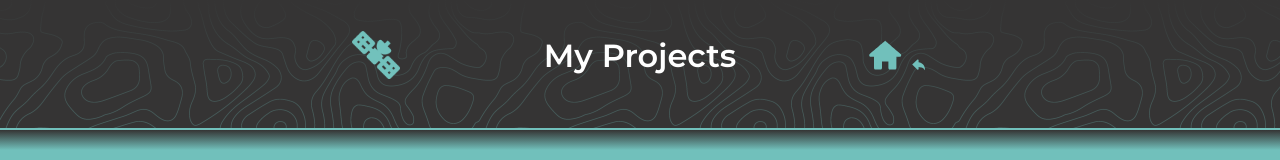
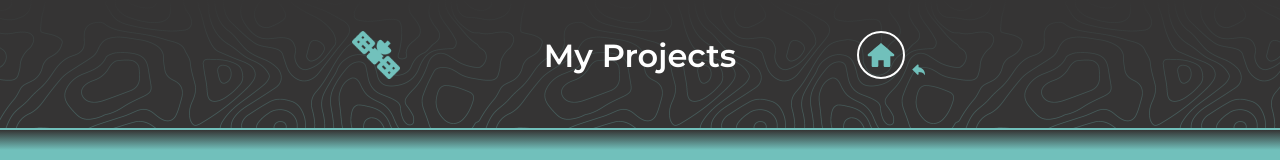
Before and after one commit to sgerpdx/pop-signpost, a Next.js app: page /projects in a window 1280 px wide. Shown: the top 160 px of the page. Built offline with nearby package versions, Linux system fonts and the light colour scheme; a web font is replaced by a local one.

Commit message:
ProjectHeader home link styling revised

```diff
--- a/components/projectHeader.jsx
+++ b/components/projectHeader.jsx
@@ -32,12 +32,7 @@ export default function ProjectHeader() {
         <Link href="/" scroll={false}>
           <span className={styles.backHomeSpan} title="return home">
             {" "}
-            <TiHome
-
-              size="2.4em"
-              color="rgba(113, 192, 187, 255)"
-              style={{ margin: "0px 4px 0px 4px" }}
-            />
+            <TiHome size="3em" className={styles.homeIcon} />
             <TiArrowBack className={styles.backHomeIcon} />
           </span>
         </Link>
--- a/styles/Header.module.css
+++ b/styles/Header.module.css
@@ -75,6 +75,17 @@
 }
 
 /* for the ProjectHeader component */
+
+.homeLinkArea {
+  display: flex;
+  justify-content: center;
+  align-items: center;
+  border: solid 1px white;
+  border-radius: 30px;
+  width: 60px;
+  height: 60px;
+}
+
 .backHomeSpan {
   display: flex;
   justify-content: flex-end;
@@ -82,6 +93,24 @@
   cursor: pointer;
 }
 
+.homeIcon {
+  color: #71c0bb;
+  padding: 6px;
+  border: solid 2px white;
+  border-radius: 24px;
+  margin-right: 4px;
+}
+
+.homeIcon:hover {
+  border: solid 2px #71c0bb;
+}
+
+.homeIcon:active {
+  background-color: #71c0bb;
+  color: #353434;
+  border: solid 2px white;
+}
+
 .backHomeIcon {
   color: #71c0bb;
   margin-left: 0px;
```
